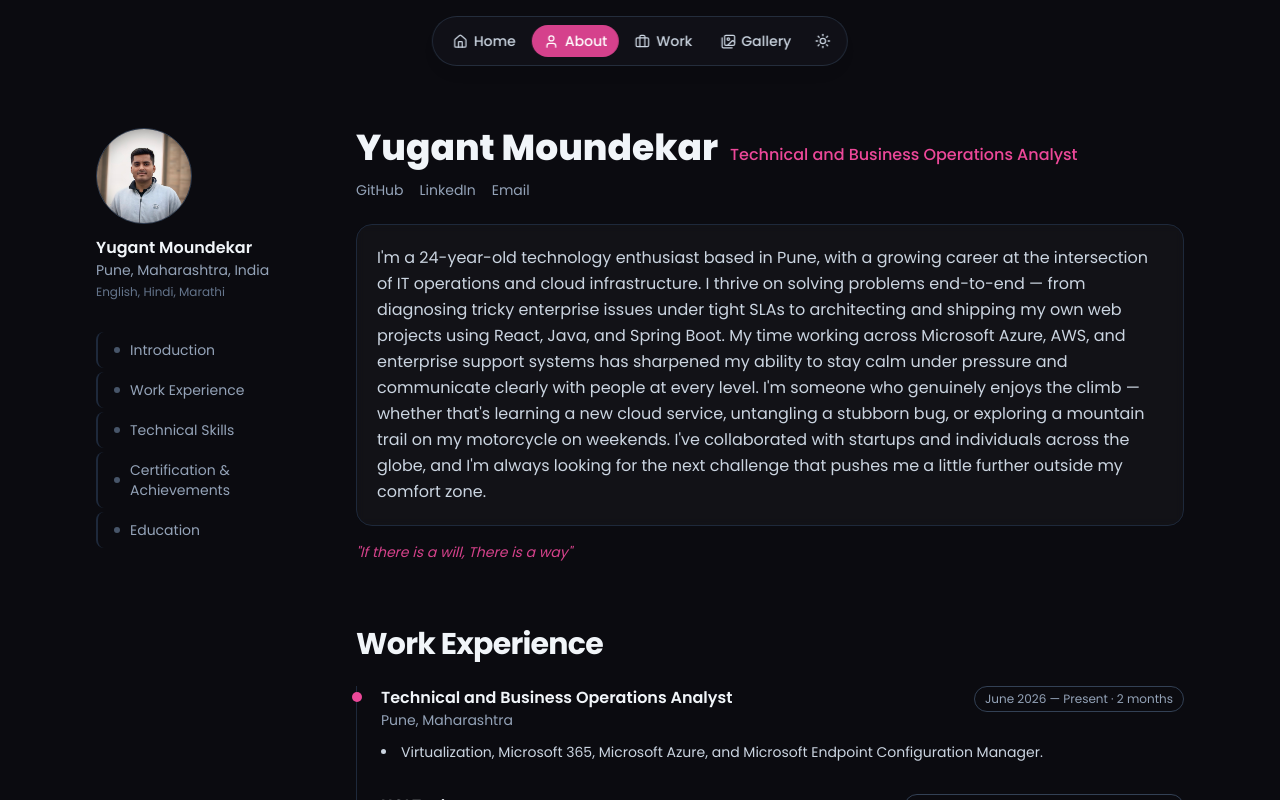
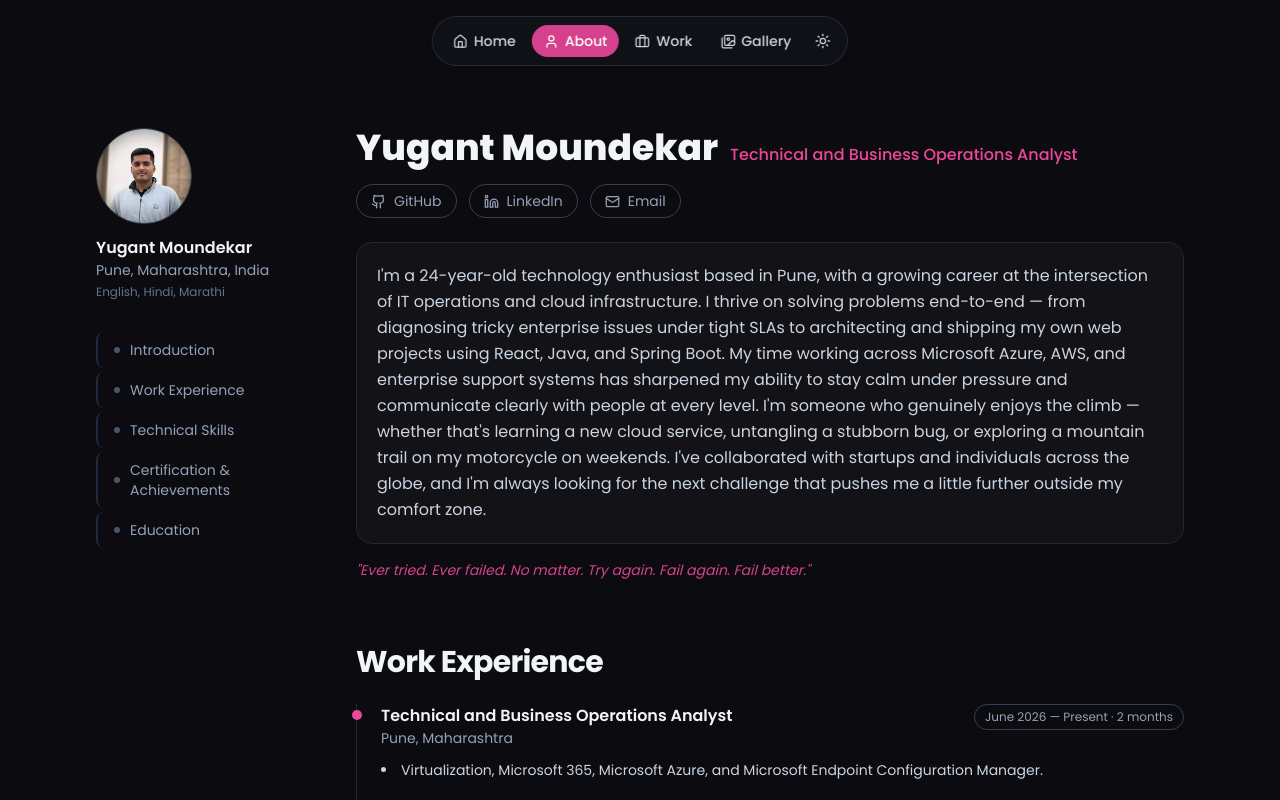
Before and after one commit to YugantMoundekar/portfolio-website, a React (Vite) app in the folder portfolio/: page /about in a window 1280 px wide. Shown: the top 800 px of the page. Built offline with nearby package versions, Linux system fonts and the light colour scheme.

Commit message:
Update quote and add styled hover chips for social links in About

```diff
--- a/portfolio/src/data/content.js
+++ b/portfolio/src/data/content.js
@@ -11,7 +11,7 @@ export const profile = {
   photo: '/profile.png',
   about:
     "I'm a 24-year-old technology enthusiast based in Pune, with a growing career at the intersection of IT operations and cloud infrastructure. I thrive on solving problems end-to-end — from diagnosing tricky enterprise issues under tight SLAs to architecting and shipping my own web projects using React, Java, and Spring Boot. My time working across Microsoft Azure, AWS, and enterprise support systems has sharpened my ability to stay calm under pressure and communicate clearly with people at every level. I'm someone who genuinely enjoys the climb — whether that's learning a new cloud service, untangling a stubborn bug, or exploring a mountain trail on my motorcycle on weekends. I've collaborated with startups and individuals across the globe, and I'm always looking for the next challenge that pushes me a little further outside my comfort zone.",
-  quote: 'If there is a will, There is a way',
+  quote: 'Ever tried. Ever failed. No matter. Try again. Fail again. Fail better.',
   resumeUrl: '/resume.pdf',
   socials: [
     { label: 'GitHub', url: 'https://github.com/YugantMoundekar' },
--- a/portfolio/src/pages/About.jsx
+++ b/portfolio/src/pages/About.jsx
@@ -1,5 +1,5 @@
 import { motion } from 'framer-motion'
-import { Award, ExternalLink } from 'lucide-react'
+import { Award, ExternalLink, Github, Linkedin, Mail, Link2 } from 'lucide-react'
 import {
   profile,
   experience,
@@ -24,6 +24,12 @@ function fadeUp(delay = 0) {
     viewport: { once: true, margin: '-80px' },
     transition: { duration: 0.5, delay },
   }
+}
+
+const socialIcons = {
+  GitHub: Github,
+  LinkedIn: Linkedin,
+  Email: Mail,
 }
 
 export default function About() {
@@ -65,12 +71,22 @@ export default function About() {
               <h1 className="text-3xl sm:text-4xl font-extrabold">{profile.name}</h1>
               <span className="text-accent-pink font-medium">{profile.designation}</span>
             </div>
-            <div className="flex gap-4 mt-3 text-sm">
-              {profile.socials.map((s) => (
-                <a key={s.label} href={s.url} target="_blank" rel="noreferrer" className="text-slate-500 dark:text-slate-400 hover:text-accent-blue">
-                  {s.label}
-                </a>
-              ))}
+            <div className="flex flex-wrap gap-3 mt-4 text-sm">
+              {profile.socials.map((s) => {
+                const Icon = socialIcons[s.label] || Link2
+                return (
+                  <a
+                    key={s.label}
+                    href={s.url}
+                    target="_blank"
+                    rel="noreferrer"
+                    className="group flex items-center gap-2 px-3.5 py-1.5 rounded-full border border-slate-200 dark:border-slate-700 text-slate-500 dark:text-slate-400 hover:border-accent-pink hover:text-accent-pink hover:bg-accent-pink/5 hover:-translate-y-0.5 hover:shadow-md hover:shadow-accent-pink/10 transition-all duration-200"
+                  >
+                    <Icon size={15} className="shrink-0 group-hover:scale-110 transition-transform duration-200" />
+                    {s.label}
+                  </a>
+                )
+              })}
             </div>
             <motion.div {...fadeUp(0.1)} className="card p-5 mt-6 text-slate-600 dark:text-slate-300 leading-relaxed">
               {profile.about}
```
